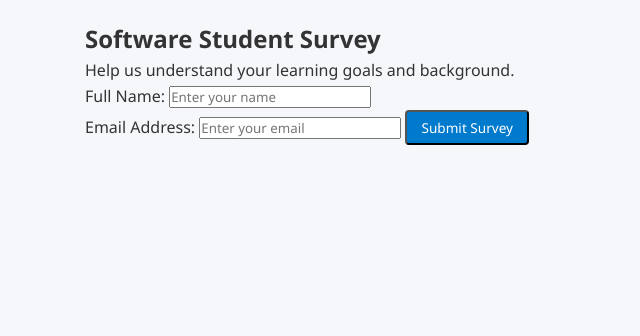
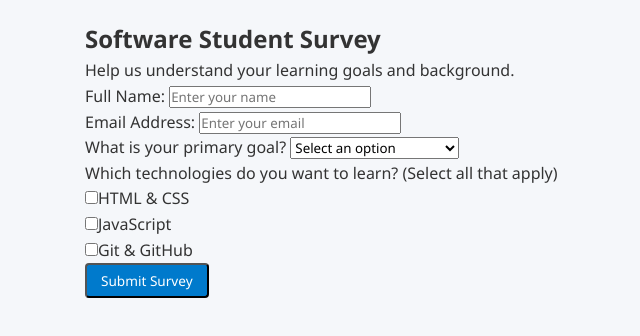
Before and after one commit to allebachew/alecode, a plain HTML site: page form.html in a window 1280 px wide. Shown: the whole page, without its empty margins (55-695 px from the left). Drawn offline with Linux system fonts and the light colour scheme.

Commit message:
Add files via upload

```diff
--- a/form.html
+++ b/form.html
@@ -1,9 +1,9 @@
 <!DOCTYPE html>
 <html lang="en">
   <head>
-    <meta charset="charset UTF-8">
-    <meta name="viewport" content="width=device-width, initial-scale=0.1">
-    <title>Developer Survey form</title>
+    <meta charset="UTF-8">
+    <meta name="viewport" content="width=device-width, initial-scale=1.0">
+    <title>Developer Survey Form</title>
     <link rel="stylesheet" href="style.css">
   </head>
   <body>
@@ -12,22 +12,50 @@
         <h1>Software Student Survey</h1>
         <p>Help us understand your learning goals and background.</p>
       </section>
+
       <section class="form-section">
-        <form id="Survey-form">
-          <!-- Text input -->
+        <form id="survey-form">
+
+          <!-- Text Input -->
           <div class="form-group">
             <label id="name-label" for="name">Full Name:</label>
             <input type="text" id="name" placeholder="Enter your name" required>
           </div>
 
           <!-- Email Input -->
-         <div class="form-group">
-           <label id="email-label" for="email">Email Address:</label>
-           <input type="email" id="email" placeholder="Enter your email" required>
+          <div class="form-group">
+            <label id="email-label" for="email">Email Address:</label>
+            <input type="email" id="email" placeholder="Enter your email" required>
+          </div> <!-- Closed this box correctly! -->
 
-           <!-- Submit button -->
-           <button type="submit" id="submit-btn" class="project-btn">Submit Survey</button>
-         </div>
+          <!-- Dropdown Menu -->
+          <div class="form-group">
+            <label for="dropdown">What is your primary goal?</label>
+            <select id="dropdown" required>
+              <option value="" disabled selected>Select an option</option>
+              <option value="job">Get a software job</option>
+              <option value="freelance">Build freelance projects</option>
+              <option value="hobby">Learn as a hobby</option>
+            </select>
+          </div>
+
+          <!-- Checkboxes -->
+          <div class="form-group">
+            <label>Which technologies do you want to learn? (Select all that apply)</label>
+            <div class="checkbox-group">
+              <input type="checkbox" id="tech1" value="html"><label for="tech1">HTML & CSS</label>
+            </div>
+            <div class="checkbox-group">
+              <input type="checkbox" id="tech2" value="js"><label for="tech2">JavaScript</label>
+            </div>
+            <div class="checkbox-group">
+              <input type="checkbox" id="tech3" value="git"><label for="tech3">Git & GitHub</label>
+            </div>
+          </div>
+
+          <!-- Submit Button -->
+          <button type="submit" id="submit-btn" class="project-btn">Submit Survey</button>
+
         </form>
       </section>
     </main>
```
